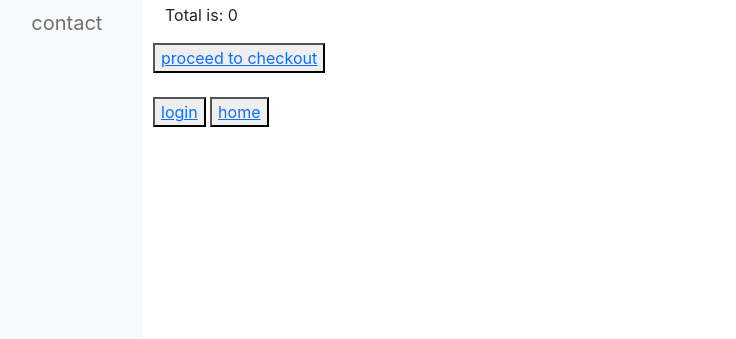
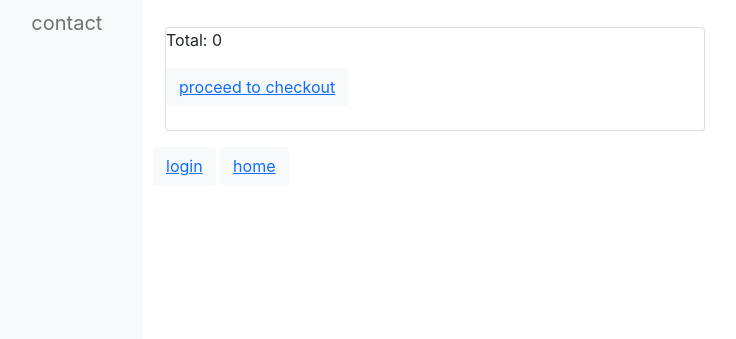
Before and after one commit to sandritaa/galleriamilena, a Flask app: page /cart in a window 1280 px wide. Shown: the part 461-800 px from the top of the page, without its empty margins (57-793 px from the left). Run offline with Flask 3, Linux system fonts and the light colour scheme; some libraries are stand-ins or nearby versions.

Commit message:
styling - add horizontal card to cart

```diff
--- a/templates/cart.html
+++ b/templates/cart.html
@@ -15,89 +15,69 @@
     </div>
 </section>
 
-
-
-
-<br>
+<br><br>
 <div class="container">
-    <div class="row row-cols-1 row-cols-md-2 g-4">
+    <div class="card mb-3" style="max-width: 540px;">
         <div class="cartData">
             {% for artist_id in cart_data %}
             <ul>
                 <h2>artist {{ artist_id }}</h2>
+                <br>
                 {% for item in cart_data[artist_id] %}
-                <div class="boxesWrapper">
-                    <section class="p-5">
-                        <div class="col-md">
-                            <div class="card">
-                                <img src="{{ item.picture_path }}" alt="">
+                <section>
+                    <div class="row g-0">
+                        <div class="col-md-4">
+                            <img src="{{ item.picture_path }}" class="img-fluid rounded-start" alt="">
+                        </div>
+                        <div class="col-md-8">
                             <div class="card-body">
-                                    <h5 class="card-title">
-                                    </h5>
-                                    <!-- <p class="card-text">This is a longer card with supporting text below as a natural
-                                        lead-in
-                                        to
-                                        additional content. This content is a little bit longer.</p> -->
+
                                 <li>Artist: {{ item.artist.fname + ' ' + item.artist.lname }}</li>
                                 <li> Price: $ {{ item.price }}</li>
                                 <li> Color: {{ item.color }}</li>
                                 <li> Style Number: {{ item.item_id}}</li>
                                 <br>
+
                                 <li>
                                     <button type="button" class="editCartButton"
                                         id="{{'buttonRemoveItem' + '_' + (item.item_id) | string}}">remove
                                         item</button>
                                 </li>
-                                </div>
 
                             </div>
                         </div>
-
+                    </div>
                 </section>
         </div>
         {% endfor %}
         </ul>
-            <p>Order subtotal is: {{ cost_data[artist_id] }}</p>
+    </div>
+    <div class="card">
+        <div class="card-header">
+            Order Details
+        </div>
+        <div class="card-body">
+
+            <p>Subtotal: {{ cost_data[artist_id] }}</p>
             {% endfor %}
-            <p>Total is: {{ total_cost }}</p>
+
+            <p>Total: {{ total_cost }}</p>
+
+            <!-- proceed to checkout -->
+            <button type='button' class="btn btn-light"> <a href='/shipping'>proceed to checkout</a> </button>
+            <br><br>
+
         </div>
     </div>
 </div>
 
-
-
-
-
-
-
-<!-- <div class="cartData">
-    {% for artist_id in cart_data %}
-    <ul>
-        <h2>artist {{ artist_id }}</h2>
-        {% for item in cart_data[artist_id] %}
-        <li> {{ item }}
-            <button type="button" class="editCartButton"
-                id="{{'buttonRemoveItem' + '_' + (item.item_id) | string}}">remove
-                item</button>
-        </li>
-        {% endfor %}
-    </ul>
-    <p>Order subtotal is: {{ cost_data[artist_id] }}</p>
-    {% endfor %}
-    <p>Total is: {{ total_cost }}</p>
-</div> -->
-
-<!-- proceed to checkout -->
-<button type='button'> <a href='/shipping'>proceed to checkout</a> </button>
-<br><br>
-
 <!-- add login button -->
-<button type='button'>
+<button type='button' class="btn btn-light">
     <a href="{{ login_button['route'] }}">{{ login_button['label'] }}</a>
 </button>
 
 <!-- add home button-->
-<button type='button'> <a href="/">home</a>
+<button type='button' class="btn btn-light"> <a href="/">home</a>
 
 </button>
 
```
Lines whose indentation alone changed are shown as unchanged.
